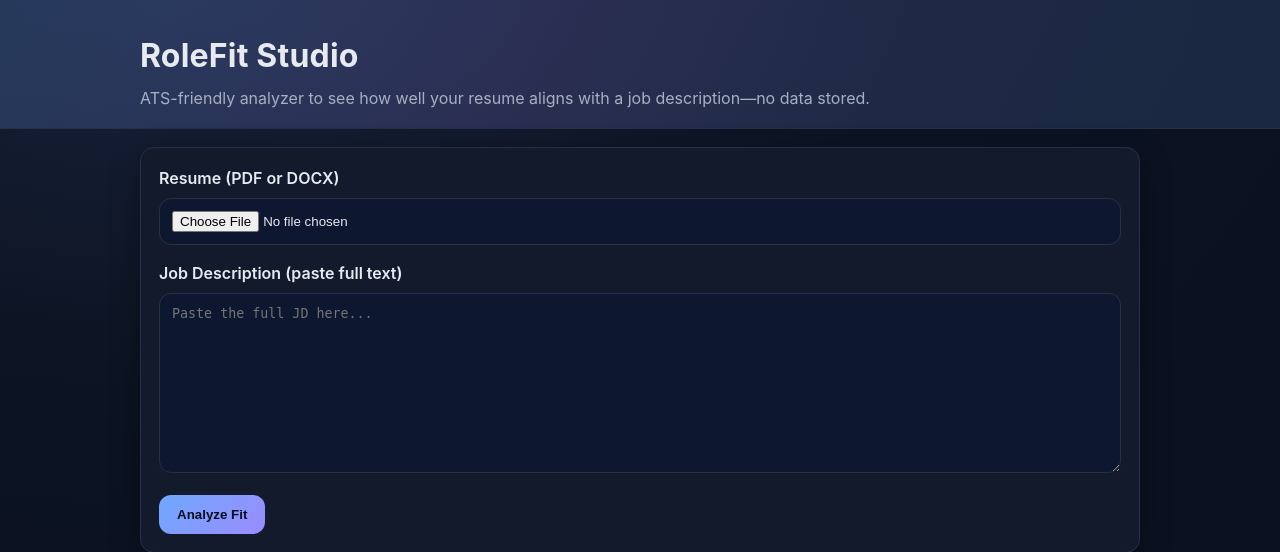
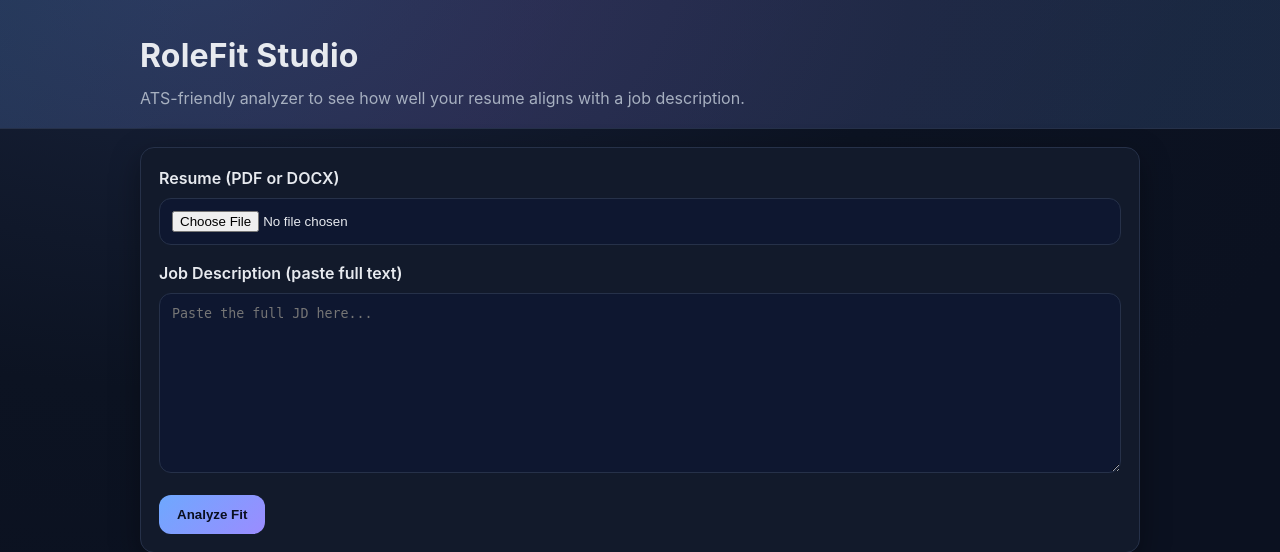
Before and after one commit to pg611/Rolefit-Studio, a Flask app: page / in a window 1280 px wide. Shown: the top 552 px of the page. Run offline with Flask 3, Linux system fonts and the light colour scheme.

Commit message:
Update index.html

```diff
--- a/templates/index.html
+++ b/templates/index.html
@@ -104,7 +104,7 @@
   <header>
     <div class="wrap">
       <h1>RoleFit Studio</h1>
-      <div class="tagline">ATS-friendly analyzer to see how well your resume aligns with a job description—no data stored.</div>
+      <div class="tagline">ATS-friendly analyzer to see how well your resume aligns with a job description.</div>
     </div>
   </header>
 
```
